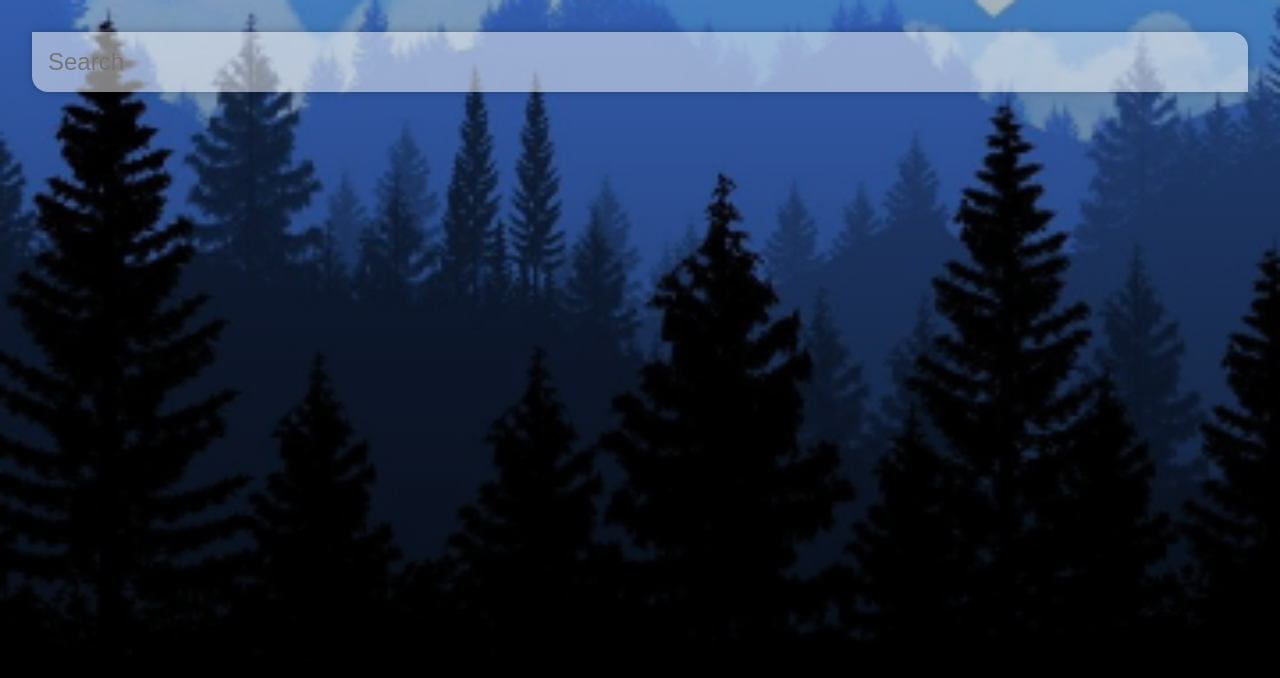
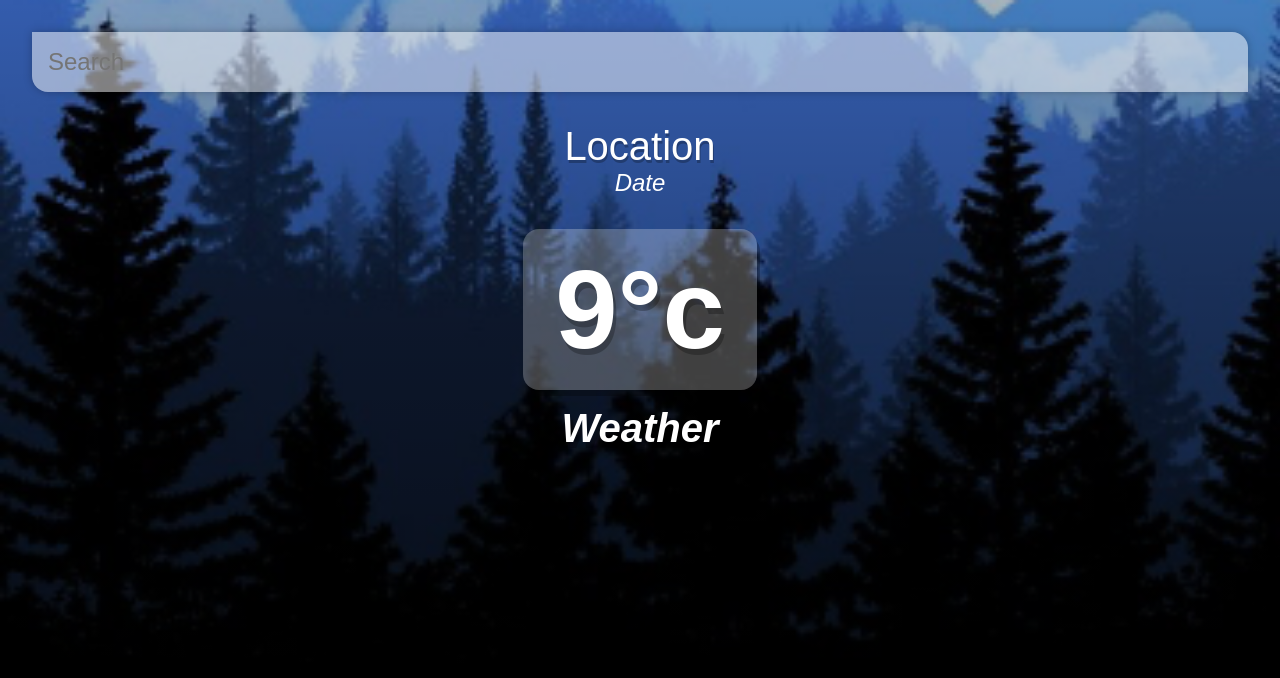
Before and after one commit to matteotagliatti/weather-vue-app, a Vue app: page / in a window 1280 px wide. Shown: the top 678 px of the page. Built offline with nearby package versions, Linux system fonts and the light colour scheme.

Commit message:
style complete, init logic

```diff
--- a/src/App.vue
+++ b/src/App.vue
@@ -2,7 +2,22 @@
   <div id="app">
     <main>
       <div class="search-box">
-        <input type="text" class="search-bar" placeholder="Search" />
+        <input
+          type="text"
+          class="search-bar"
+          placeholder="Search"
+          v-model="search"
+        />
+      </div>
+      <div>
+        <div class="location-box">
+          <p class="location">Location</p>
+          <p class="date">Date</p>
+        </div>
+        <div class="weather-box">
+          <p class="temperature">9°c</p>
+          <p class="weather">Weather</p>
+        </div>
       </div>
     </main>
   </div>
@@ -14,8 +29,12 @@ export default {
   data() {
     return {
       apikey: "44a0bb060c36bd8495c54fbb5a1101c6",
+      url_base: "https://api.openweathermap.org/data/2.5/",
+      search: "",
     };
   },
+
+  methods: {},
 };
 </script>
 
@@ -49,7 +68,7 @@ main {
 
 .search-box {
   width: 100%;
-  margin-bottom: 3rem;
+  margin-bottom: 2rem;
 }
 
 .search-box .search-bar {
@@ -67,9 +86,51 @@ main {
   box-shadow: 0px 0px 8px rgba(0, 0, 0, 0.25);
   transition: 0.4s;
 }
+
 .search-box .search-bar:focus {
   box-shadow: 0px 0px 16px rgba(0, 0, 0, 0.25);
   background-color: rgba(255, 255, 255, 0.75);
   border-radius: 16px 0px 16px 0px;
 }
+
+.location-box .location {
+  color: #fff;
+  font-size: 2.5rem;
+  font-weight: 500;
+  text-align: center;
+  text-shadow: 1px 3px rgba(0, 0, 0, 0.25);
+}
+
+.location-box .date {
+  color: #fff;
+  font-size: 1.5rem;
+  font-weight: 300;
+  font-style: italic;
+  text-align: center;
+}
+
+.weather-box {
+  text-align: center;
+}
+
+.weather-box .temperature {
+  margin: 2rem 0 1rem 0;
+  padding: 1rem 2rem;
+  display: inline-block;
+  font-size: 7rem;
+  font-weight: 900;
+  text-shadow: 3px 6px rgba(0, 0, 0, 0.25);
+  border-radius: 1rem;
+  color: #fff;
+  background-color: rgba(255, 255, 255, 0.25);
+  box-shadow: 3px 6px rgba(0, 0, 0, 0.25);
+}
+
+.weather-box .weather {
+  color: #fff;
+  font-size: 2.5rem;
+  font-weight: 700;
+  font-style: italic;
+  text-shadow: 3px 6px rgba(0, 0, 0, 0.25);
+}
 </style>
```
